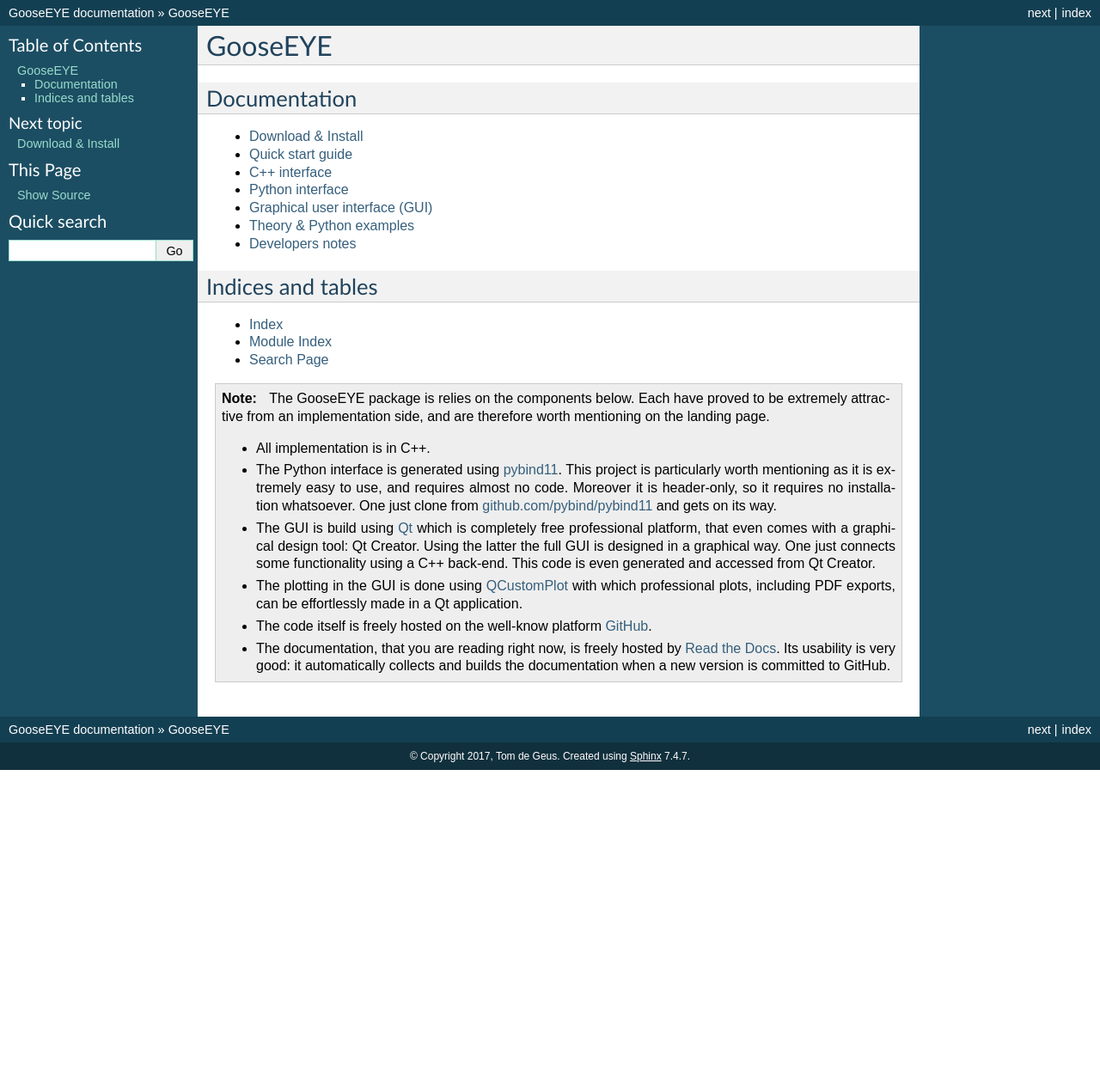
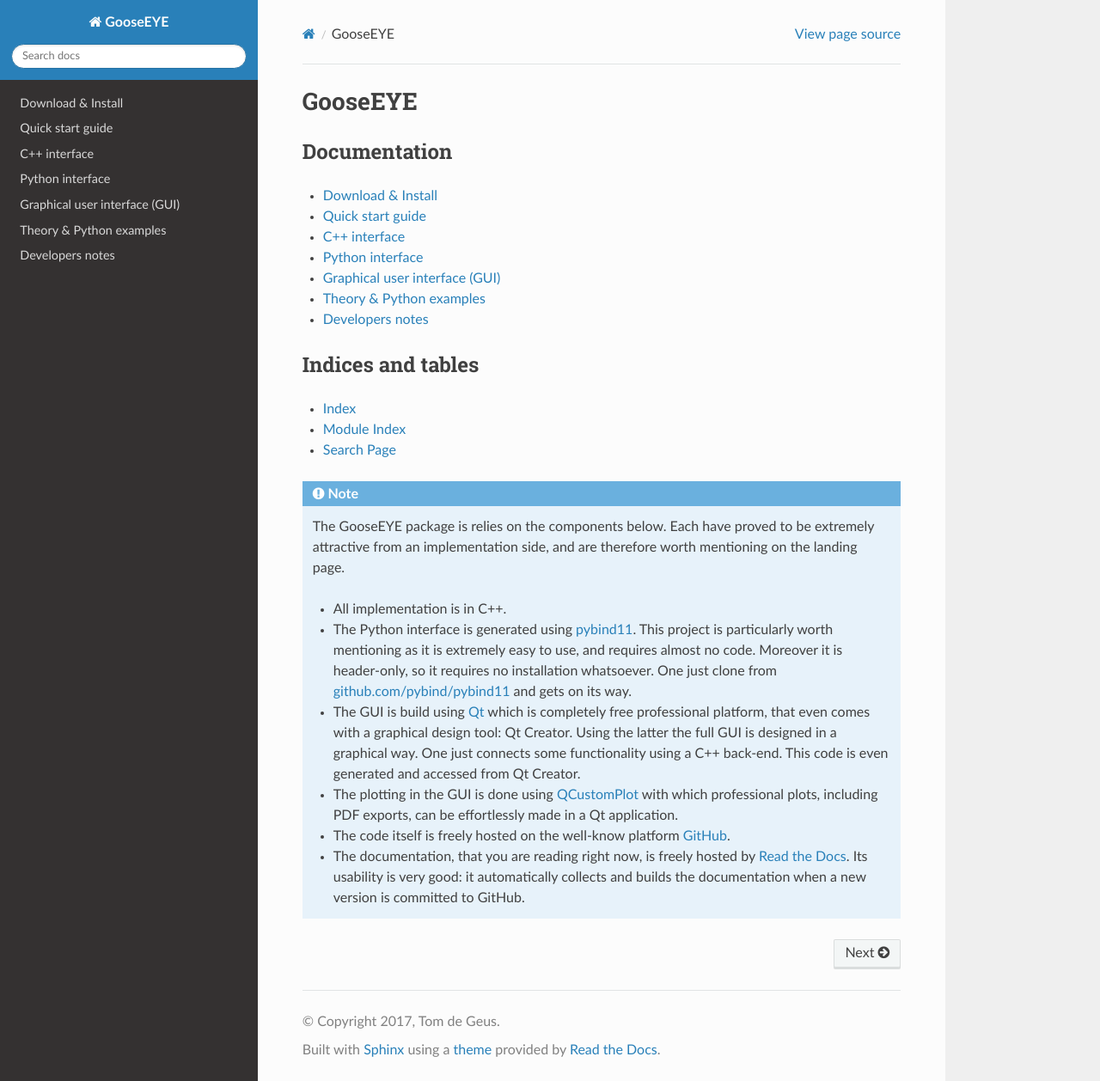
Before and after one commit to tdegeus/GooseEYE, a Sphinx documentation site: the page built from docs/index.rst, in a window 1280 px wide and 1258 px high. Shown: the whole window at 86% size. Built offline with Sphinx 7.4.7 and the Read the Docs theme 2.0.0, drawn with Linux system fonts in a browser that asks for light colours; formulas are drawn with MathJax 3; some of the changed lines change nothing that is shown.

```diff
--- a/docs/conf.py
+++ b/docs/conf.py
@@ -1,16 +1,12 @@
 # -*- coding: utf-8 -*-
 #
-# GooseEYE documentation build configuration file, created by
-# sphinx-quickstart on Tue Feb 28 17:10:58 2017.
+# Configuration file for the Sphinx documentation builder.
 #
-# This file is execfile()d with the current directory set to its
-# containing dir.
-#
-# Note that not all possible configuration values are present in this
-# autogenerated file.
-#
-# All configuration values have a default; values that are commented out
-# serve to show the default.
+# This file does only contain a selection of the most common options. For a
+# full list see the documentation:
+# http://www.sphinx-doc.org/en/master/config
+
+# -- Path setup --------------------------------------------------------------
 
 # If extensions (or modules to document with autodoc) are in another directory,
 # add these directories to sys.path here. If the directory is relative to the
@@ -18,10 +14,23 @@
 #
 # import os
 # import sys
+
 # sys.path.insert(0, os.path.abspath('.'))
 
 
-# -- General configuration ------------------------------------------------
+# -- Project information -----------------------------------------------------
+
+project = 'GooseEYE'
+copyright = '2017, Tom de Geus'
+author = 'Tom de Geus'
+
+# The short X.Y version
+version = ''
+# The full version, including alpha/beta/rc tags
+release = ''
+
+
+# -- General configuration ---------------------------------------------------
 
 # If your documentation needs a minimal Sphinx version, state it here.
 #
@@ -30,8 +39,9 @@
 # Add any Sphinx extension module names here, as strings. They can be
 # extensions coming with Sphinx (named 'sphinx.ext.*') or your custom
 # ones.
-# extensions = ['sphinx.ext.mathjax']
-extensions = ['sphinx.ext.imgmath']
+extensions = [
+    'sphinx.ext.imgmath',
+]
 
 # Add any paths that contain templates here, relative to this directory.
 templates_path = ['_templates']
@@ -45,20 +55,6 @@
 # The master toctree document.
 master_doc = 'index'
 
-# General information about the project.
-project = u'GooseEYE'
-copyright = u'2017, Tom de Geus'
-author = u'Tom de Geus'
-
-# The version info for the project you're documenting, acts as replacement for
-# |version| and |release|, also used in various other places throughout the
-# built documents.
-#
-# The short X.Y version.
-version = u''
-# The full version, including alpha/beta/rc tags.
-release = u''
-
 # The language for content autogenerated by Sphinx. Refer to documentation
 # for a list of supported languages.
 #
@@ -68,22 +64,19 @@
 
 # List of patterns, relative to source directory, that match files and
 # directories to ignore when looking for source files.
-# This patterns also effect to html_static_path and html_extra_path
+# This pattern also affects html_static_path and html_extra_path .
 exclude_patterns = ['_build', 'Thumbs.db', '.DS_Store']
 
 # The name of the Pygments (syntax highlighting) style to use.
 pygments_style = 'sphinx'
 
-# If true, `todo` and `todoList` produce output, else they produce nothing.
-todo_include_todos = False
 
-
-# -- Options for HTML output ----------------------------------------------
+# -- Options for HTML output -------------------------------------------------
 
 # The theme to use for HTML and HTML Help pages.  See the documentation for
 # a list of builtin themes.
 #
-html_theme = 'default'
+html_theme = 'sphinx_rtd_theme'
 
 # Theme options are theme-specific and customize the look and feel of a theme
 # further.  For a list of options available for each theme, see the
@@ -96,14 +89,24 @@
 # so a file named "default.css" will overwrite the builtin "default.css".
 html_static_path = ['_static']
 
+# Custom sidebar templates, must be a dictionary that maps document names
+# to template names.
+#
+# The default sidebars (for documents that don't match any pattern) are
+# defined by theme itself.  Builtin themes are using these templates by
+# default: ``['localtoc.html', 'relations.html', 'sourcelink.html',
+# 'searchbox.html']``.
+#
+# html_sidebars = {}
 
-# -- Options for HTMLHelp output ------------------------------------------
+
+# -- Options for HTMLHelp output ---------------------------------------------
 
 # Output file base name for HTML help builder.
 htmlhelp_basename = 'GooseEYEdoc'
 
 
-# -- Options for LaTeX output ---------------------------------------------
+# -- Options for LaTeX output ------------------------------------------------
 
 latex_elements = {
     # The paper size ('letterpaper' or 'a4paper').
@@ -132,7 +135,7 @@
 ]
 
 
-# -- Options for manual page output ---------------------------------------
+# -- Options for manual page output ------------------------------------------
 
 # One entry per manual page. List of tuples
 # (source start file, name, description, authors, manual section).
@@ -142,7 +145,7 @@
 ]
 
 
-# -- Options for Texinfo output -------------------------------------------
+# -- Options for Texinfo output ----------------------------------------------
 
 # Grouping the document tree into Texinfo files. List of tuples
 # (source start file, target name, title, author,
@@ -152,3 +155,6 @@
      author, 'GooseEYE', 'One line description of project.',
      'Miscellaneous'),
 ]
+
+
+# -- Extension configuration -------------------------------------------------
```
Also changed, not shown: 5 other files.
